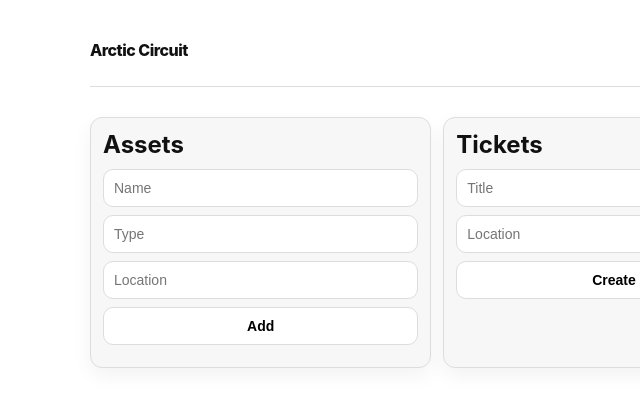
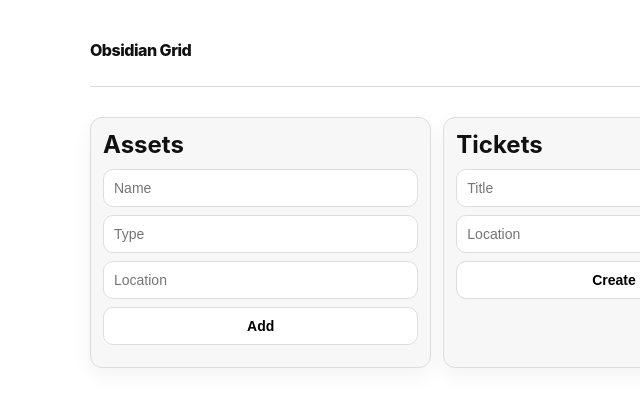
Before and after one commit to Ashutoshsingh20/bw-app-8-1774961929, a website: page public/index.html in a window 1280 px wide. Shown: the full height of the page, 26-666 px from the left. Drawn offline with Linux system fonts and the light colour scheme; no server answers.

Commit message:
chore: brand app

```diff
--- a/package.json
+++ b/package.json
@@ -1,7 +1,7 @@
 {
   "name": "bw-app-8-1774961929",
   "version": "1.0.0",
-  "description": "Arctic Circuit monochrome ops dashboard",
+  "description": "Obsidian Grid monochrome ops dashboard",
   "type": "module",
   "scripts": {
     "start": "node server.js"
--- a/public/index.html
+++ b/public/index.html
@@ -3,13 +3,13 @@
 <head>
   <meta charset="UTF-8" />
   <meta name="viewport" content="width=device-width, initial-scale=1.0" />
-  <title>Arctic Circuit</title>
+  <title>Obsidian Grid</title>
   <link rel="stylesheet" href="/style.css" />
 </head>
 <body>
   <div class="shell">
     <header>
-      <div class="logo">Arctic Circuit</div>
+      <div class="logo">Obsidian Grid</div>
       <p>Monochrome ops dashboard</p>
     </header>
     <section class="metrics" id="metrics"></section>
```
Also changed, not shown: README.md.
